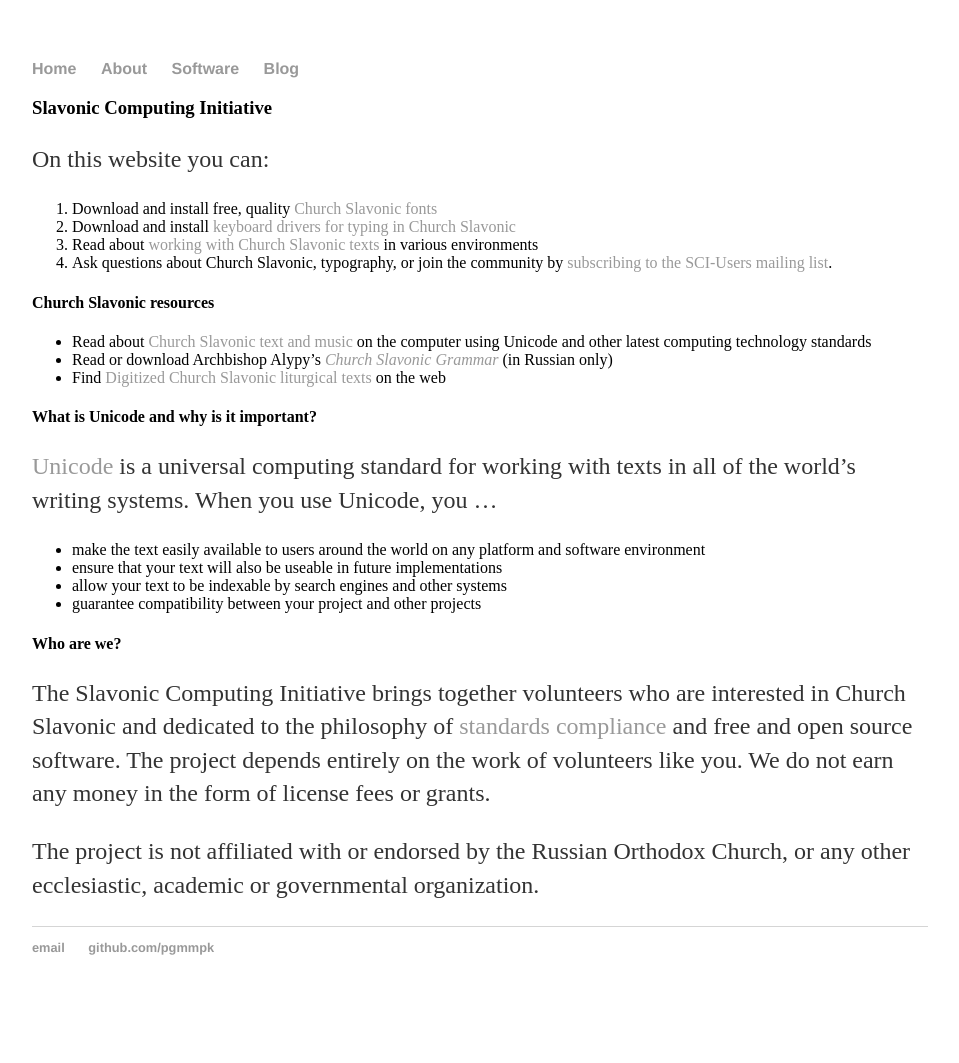
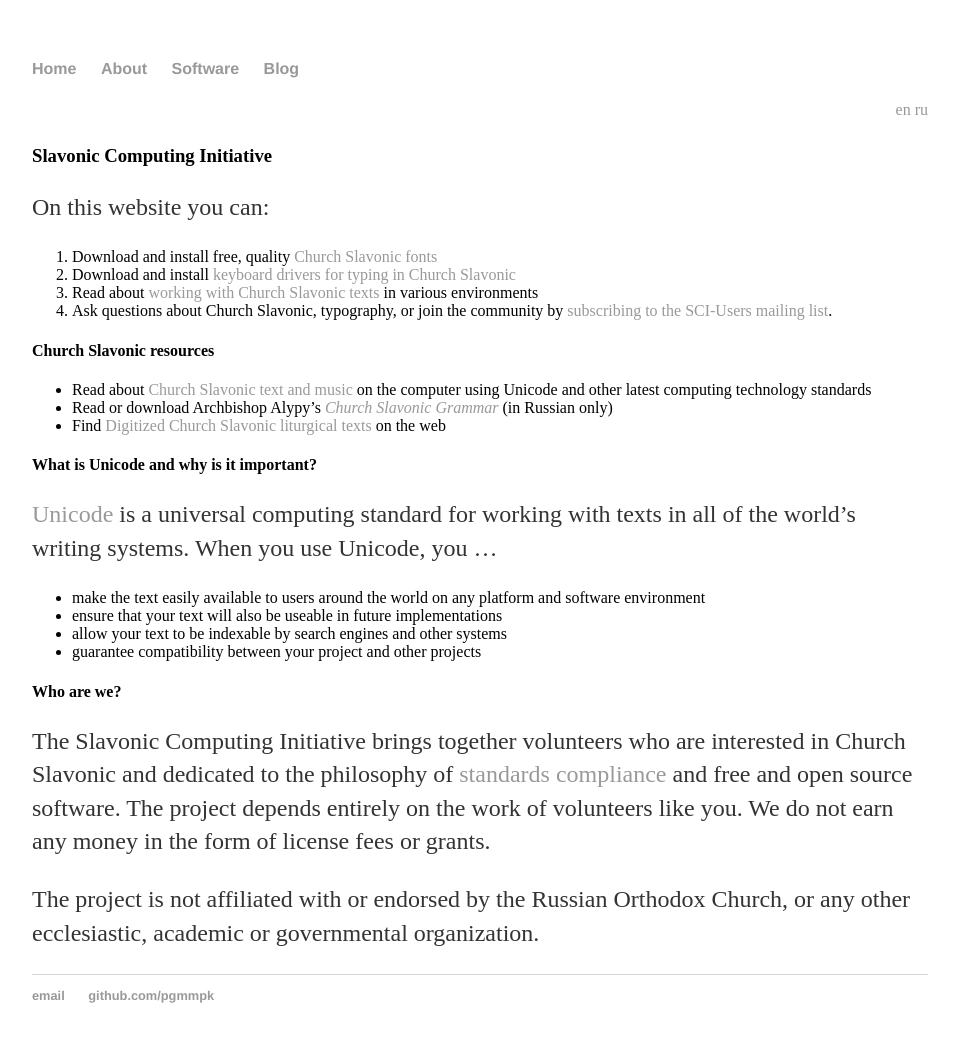
Before and after one commit to slavonic/slavonic.github.io, a Jekyll site: the page built from index.md, in a window 1280 px wide. Shown: the whole page, without its empty margins (160-1119 px from the left). Built offline with Jekyll 4.4.1, drawn with Linux system fonts in a browser that asks for light colours; before the commit the page ends 1015 px from its top, so only the background shows below that.

Commit message:
first attempt to make language selector

```diff
--- a/_layouts/default.html
+++ b/_layouts/default.html
@@ -14,9 +14,16 @@
 				<li><a href="/blog">Blog</a></li>
 			</ul>
 		</nav>
+		<div class="lang-selector" style="text-align: right; line-height: 2em">
+			{% assign posts=site.posts | where:"ref", page.ref | sort: 'lang' %}
+			{% for post in posts %} <a href="{{ post.url | prepend: site.baseurl }}" class="{{ post.lang }}">{{ post.lang }}</a> {% endfor %}
+
+			{% assign pages=site.pages | where:"ref", page.ref | sort: 'lang' %}
+			{% for page in pages %} <a href="{{ page.url | prepend: site.baseurl }}" class="{{ page.lang }}">{{ page.lang }}</a> {% endfor %}
+		</div>
 		<div class="container">
 			{{content}}
-		</div><!-- /.container -->
+		</div>
 		<footer>
     		<ul>
         		<li><a href="mailto:pgmmpk@gmail.com">email</a></li>
```
Lines whose indentation alone changed are shown as unchanged.
